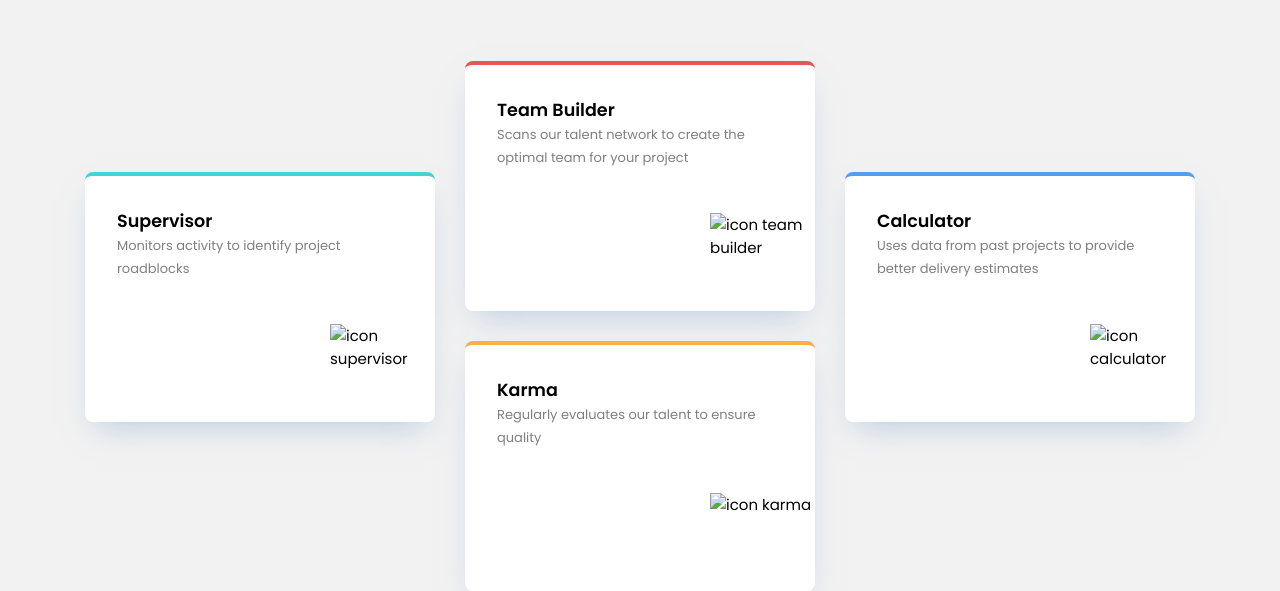
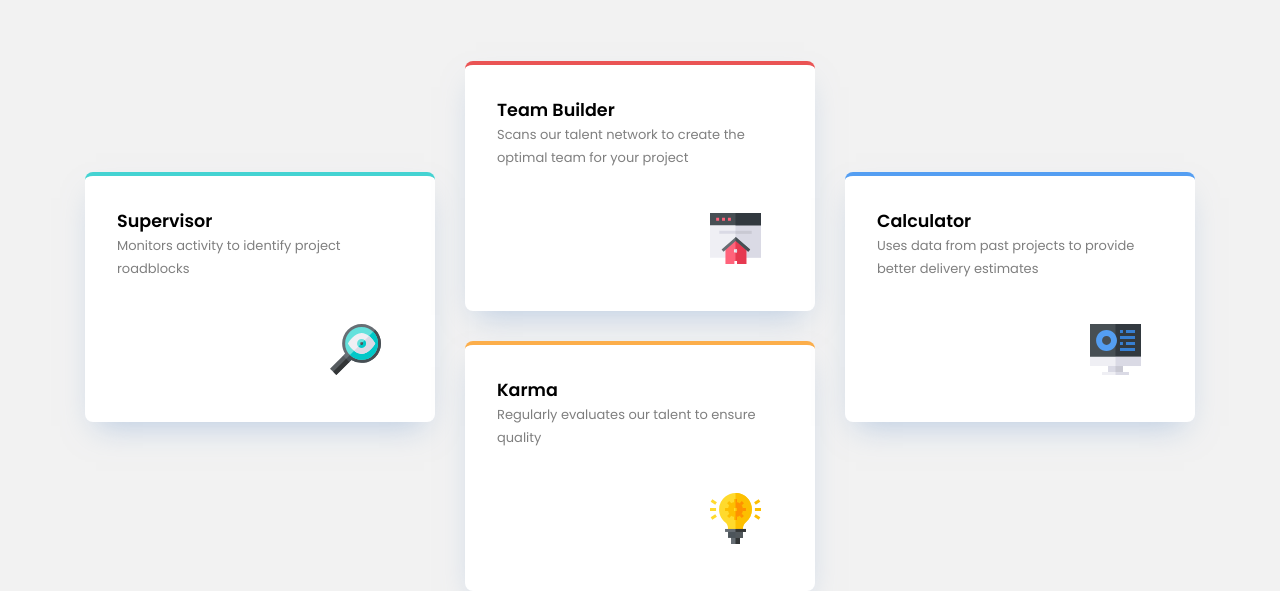
Before and after one commit to mikava7/four-card-feature, a plain HTML site: page index.html in a window 1280 px wide. Shown: the part 241-832 px from the top of the page. Drawn offline with Linux system fonts and the light colour scheme; the site is published under a folder, as on GitHub Pages, so addresses that start at the root find nothing.

Commit message:
Update index.html

```diff
--- a/index.html
+++ b/index.html
@@ -34,7 +34,7 @@
               <h3>Supervisor</h3>
               <p>Monitors activity to identify project roadblocks</p>
               <div>
-                <img src="/images/icon-supervisor.svg" alt="icon supervisor">
+                <img src="././images/icon-supervisor.svg" alt="icon supervisor">
               </div>
             </div>
             <div class="midlle-items">
@@ -42,14 +42,14 @@
               <h3>Team Builder</h3>
               <p>Scans our talent network to create the optimal team for your project</p>
               <div>
-                <img src="/images/icon-team-builder.svg" alt="icon team builder">
+                <img src="././images/icon-team-builder.svg" alt="icon team builder">
               </div>
             </div>
             <div class="item3 item">
               <h3>Karma</h3>
               <p>Regularly evaluates our talent to ensure quality</p>
               <div>
-                <img src="/images/icon-karma.svg" alt="icon karma">
+                <img src="././images/icon-karma.svg" alt="icon karma">
               </div>
            </div>
           </div>
@@ -57,7 +57,7 @@
               <h3>Calculator</h3>
               <p>Uses data from past projects to provide better delivery estimates</p>
               <div>
-                <img src="/images/icon-calculator.svg" alt="icon calculator">
+                <img src="././images/icon-calculator.svg" alt="icon calculator">
               </div>
            </div>
           </div>
```
